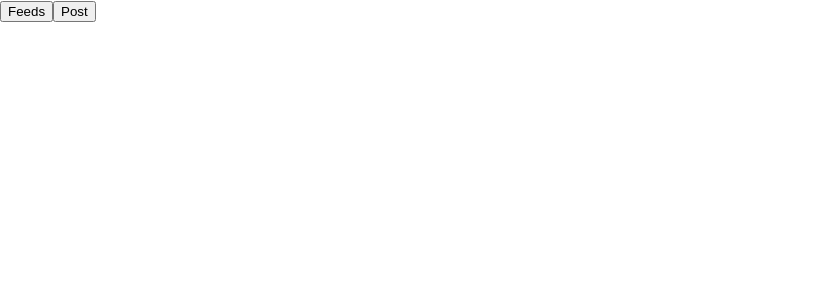
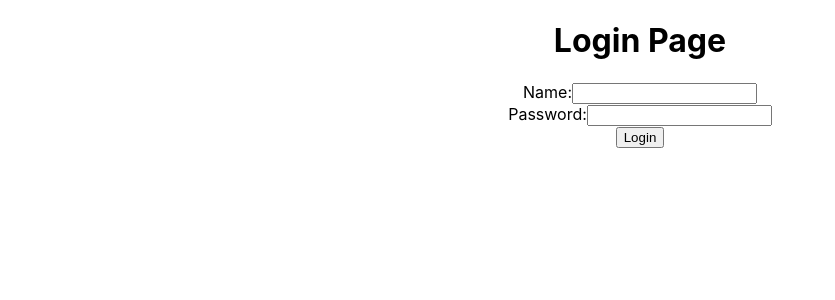
Before and after one commit to ChPriyanka3012/myapp, a React (Create React App) app: page / in a window 1280 px wide. Shown: the top 300 px of the page, without its empty margins (0-835 px from the left). Built offline with nearby package versions, Linux system fonts and the light colour scheme.

Commit message:
Update index.js

```diff
--- a/src/index.js
+++ b/src/index.js
@@ -26,12 +26,14 @@ import App12 from './ComplexFunction';
 import App13 from './Studentdetails';
 import App14 from './AccessElements';
 import App from './App';
-import Icons from './Icons';*/
-import App16 from './App16';
+import Icons from './Icons';
+import App16 from './App16';*/
+import App from './Sitelogin';
 const root = ReactDOM.createRoot(document.getElementById('root'));
 root.render(
   //<React.StrictMode>
- <App16/>
+ <App/>
+
 
 
   // </React.StrictMode>
```
